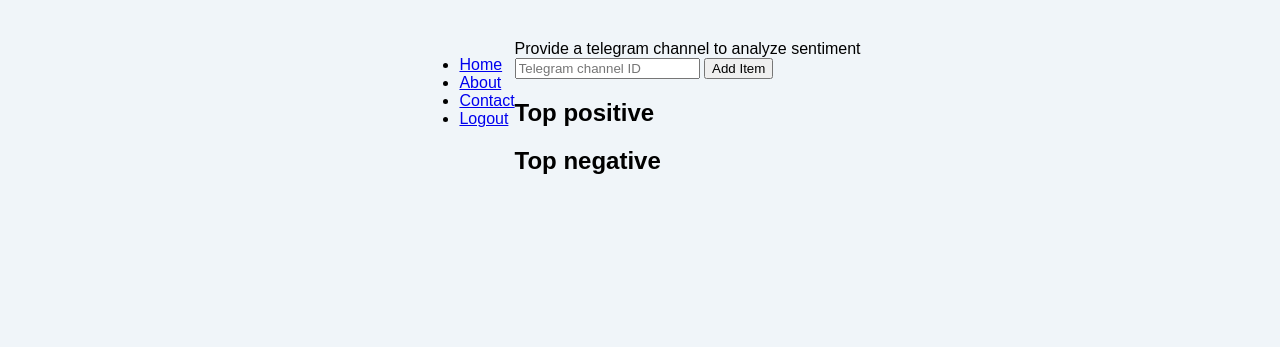
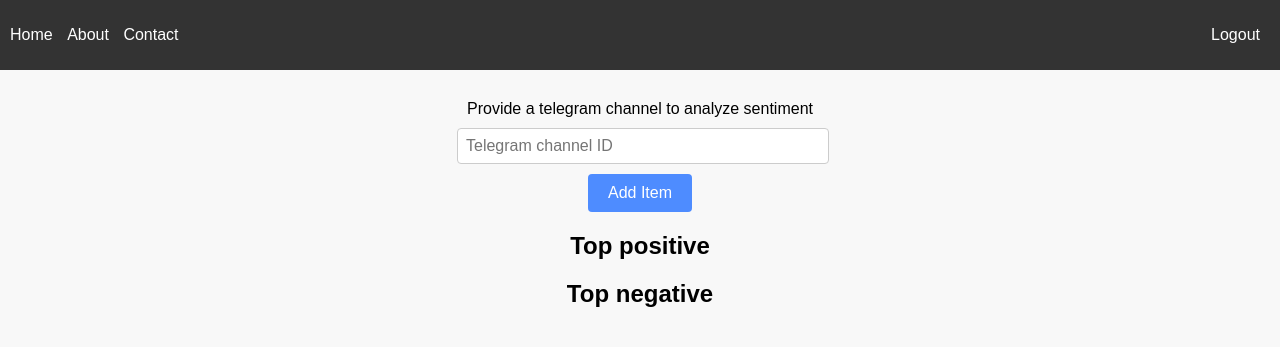
Before and after one commit to cancamilo/telegram-nlp, a Python web app: template app/templates/inference_frame.html in a window 1280 px wide. Shown: the top 347 px of the page. Run offline with Jinja, Linux system fonts and the light colour scheme; the template is opened without the code that fills it, so the values that code supplies are empty.

Commit message:
upload styles

```diff
--- a/app/static/css/styles.css
+++ b/app/static/css/styles.css
@@ -1,9 +1,40 @@
 body {
     font-family: Arial, sans-serif;
-    background-color: #f0f5f9;
+    margin: 0;
+    padding: 0;
+    background-color: #f8f8f8;
+    overflow: hidden;
+}
+
+header {
+    background-color: #333;
+    color: #fff;
+    padding: 10px;
+}
+
+nav ul {
+    list-style-type: none;
+    padding: 0;
+}
+
+nav ul li {
+    display: inline-block;
+    margin-right: 10px;
+}
+
+nav ul li.logout {
+    float: right;
+}
+
+nav ul li a {
+    color: #fff;
+    text-decoration: none;
+}
+
+main {
     display: flex;
     justify-content: center;
-    margin-top: 40px
+    align-items: center;
 }
 
 .form-container {
@@ -19,13 +50,13 @@ body {
     margin-bottom: 20px;
 }
 
-.form-group label {
+body label {
     display: block;
     font-weight: bold;
     margin-bottom: 8px;
 }
 
-.form-group input {
+body input {
     width: calc(100% - 12px);
     padding: 8px;
     border: 1px solid #ccc;
@@ -33,7 +64,7 @@ body {
     font-size: 16px;
 }
 
-.form-group button {
+body button {
     background-color: #4e8cff;
     border: none;
     border-radius: 4px;
@@ -44,7 +75,7 @@ body {
     margin-top: 10px;
 }
 
-.form-group button:hover {
+body button:hover {
     background-color: #357bd8;
 }
 
@@ -54,3 +85,14 @@ body {
     color: #333333;
     margin-bottom: 20px;
 }
+
+.content {
+    padding: 20px;
+    max-width: 600px;
+    text-align: center;
+    border-radius: 10px;
+}
+
+.text-frame {
+    padding: 10px;
+}
--- a/torch-conda-nightly.yml
+++ b/torch-conda-nightly.yml
@@ -18,7 +18,7 @@ dependencies:
     - requests
     - h5py
     - pyyaml
-    - flask
+    - quart
     - boto3
     - ipykernel
     - pip:
```
